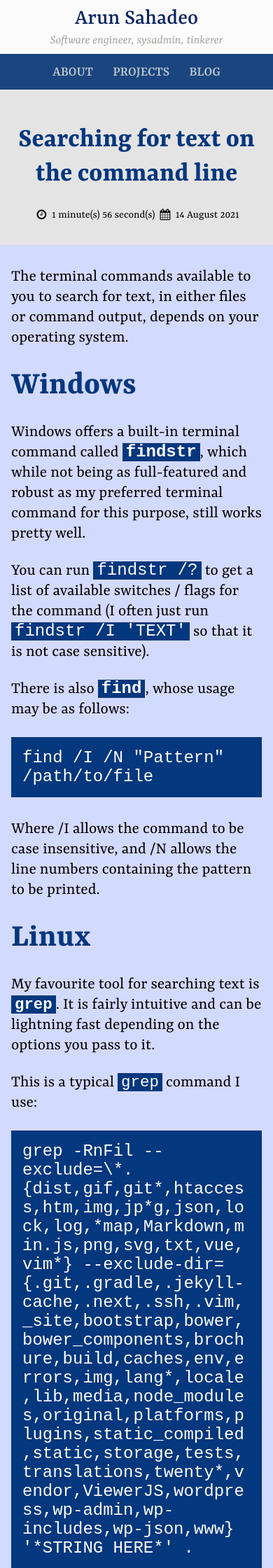
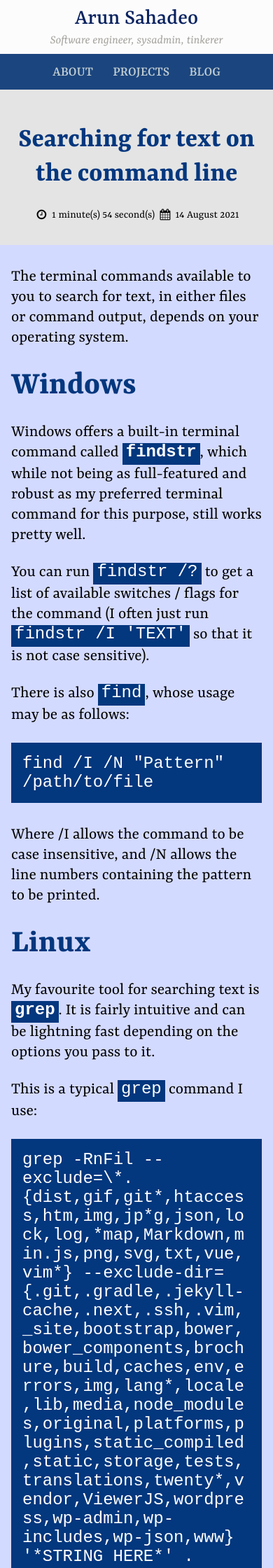
Before and after one commit to ArunSahadeo/ArunSahadeo.github.io, a Jekyll site: the page built from _posts/2021-08-14-searching-for-text-command-line.markdown, in a window 390 px wide. Shown: the top 2240 px of the page at 70% size. Built offline with Jekyll 4.4.1, drawn with Linux system fonts in a browser that asks for light colours; some web fonts are replaced.

Commit message:
Revert "Tidying up posts on mobile"
This reverts commit 16fec214a8849c787557862911b7f988a69f4e35.

````diff
--- a/_posts/2021-08-14-searching-for-text-command-line.markdown
+++ b/_posts/2021-08-14-searching-for-text-command-line.markdown
@@ -31,7 +31,7 @@
 
 My favourite tool for searching text is [`grep`]. It is fairly intuitive and can be lightning fast depending on the options you pass to it.
 
-This is a typical <span data-text="grep">`grep`</span> command I use:
+This is a typical `grep` command I use:
 
 ```bash
 grep -RnFil --exclude=\*.{dist,gif,git*,htaccess,htm,img,jp*g,json,lock,log,*map,Markdown,min.js,png,svg,txt,vue,vim*} --exclude-dir={.git,.gradle,.jekyll-cache,.next,.ssh,.vim,_site,bootstrap,bower,bower_components,brochure,build,caches,env,errors,img,lang*,locale,lib,media,node_modules,original,platforms,plugins,static_compiled,static,storage,tests,translations,twenty*,vendor,ViewerJS,wordpress,wp-admin,wp-includes,wp-json,www} '*STRING HERE*' .
@@ -53,12 +53,7 @@
 [`findstr`]: https://docs.microsoft.com/en-us/windows-server/administration/windows-commands/findstr
 {: .font-weight-bold}
 {:target="_blank"}
-{:data-text="findstr"}
 [`grep`]: https://linux.die.net/man/1/grep
 {: .font-weight-bold}
 {:target="_blank"}
-{:data-text="grep"}
 [`find`]: https://docs.microsoft.com/en-us/windows-server/administration/windows-commands/find
-{: .font-weight-bold}
-{:target="_blank"}
-{:data-text="find"}
--- a/_sass/layout/_posts.scss
+++ b/_sass/layout/_posts.scss
@@ -74,23 +74,7 @@
       &.language-plaintext {
         display: inline-block;
         line-height: 16px;
-
-        @media (min-width: 1200px) {
-          padding-bottom: 10px;
-        }
-      }
-    }
-
-    a,
-    span {
-      &[data-text^="g"] {
-        code {
-          &.language-plaintext {
-            @media (max-width: 1199px) {
-              font-size: 1.4rem;
-            }
-          }
-        }
+        padding-bottom: 10px;
       }
     }
 
````
